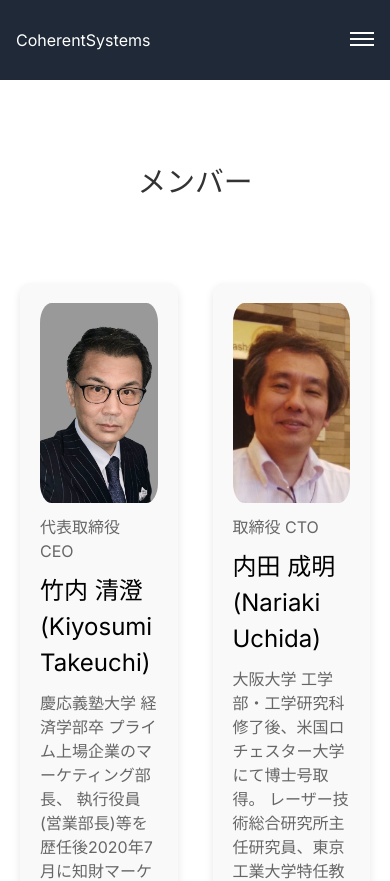
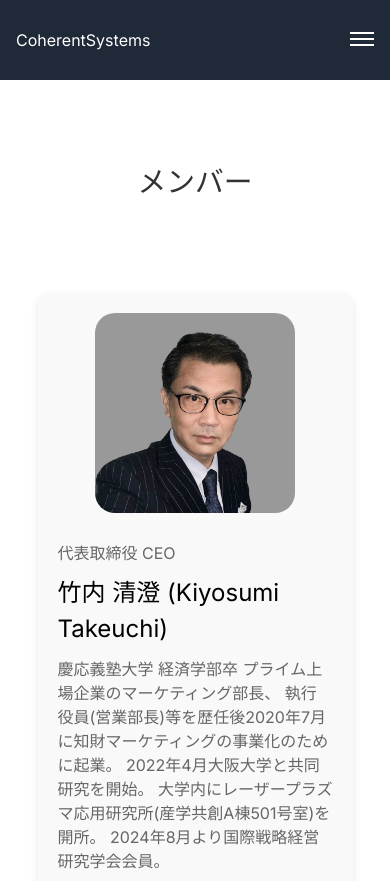
Before and after one commit to yukitchen01/coherent-systems, a Next.js app: page /about in a window 390 px wide. Shown: the top 881 px of the page. Built offline with nearby package versions, Linux system fonts and the light colour scheme; a web font is replaced by a local one.

Commit message:
Update about.module.css
Adjust to smartphone size

```diff
--- a/app/about/about.module.css
+++ b/app/about/about.module.css
@@ -7,6 +7,7 @@
 
 .cardsContainer {
   display: flex;
+  flex-wrap: wrap;
   justify-content: space-between;
   margin-bottom: 80px;
 }
@@ -18,6 +19,19 @@
   border-radius: 10px;
   box-shadow: 0 4px 8px rgba(0, 0, 0, 0.1);
   text-align: left;
+  margin: 10px 0;
+}
+
+/* Mobile responsiveness */
+@media (max-width: 768px) {
+  .cardsContainer {
+    flex-direction: column; /* Stack the cards vertically on smaller screens */
+    align-items: center; /* Center the cards */
+  }
+
+  .card {
+    width: 90%; /* Cards take up most of the screen on mobile */
+  }
 }
 
 .card h2 {
@@ -61,6 +75,12 @@
   color: #333;
 }
 
+.companyOverview h1 {
+  font-size: 1.8rem;
+  margin-bottom: 1px;
+  color: #333;
+}
+
 .section {
   display: flex;
   justify-content: center; /* セクションを中央に配置 */
```
Lines whose indentation alone changed are shown as unchanged.
